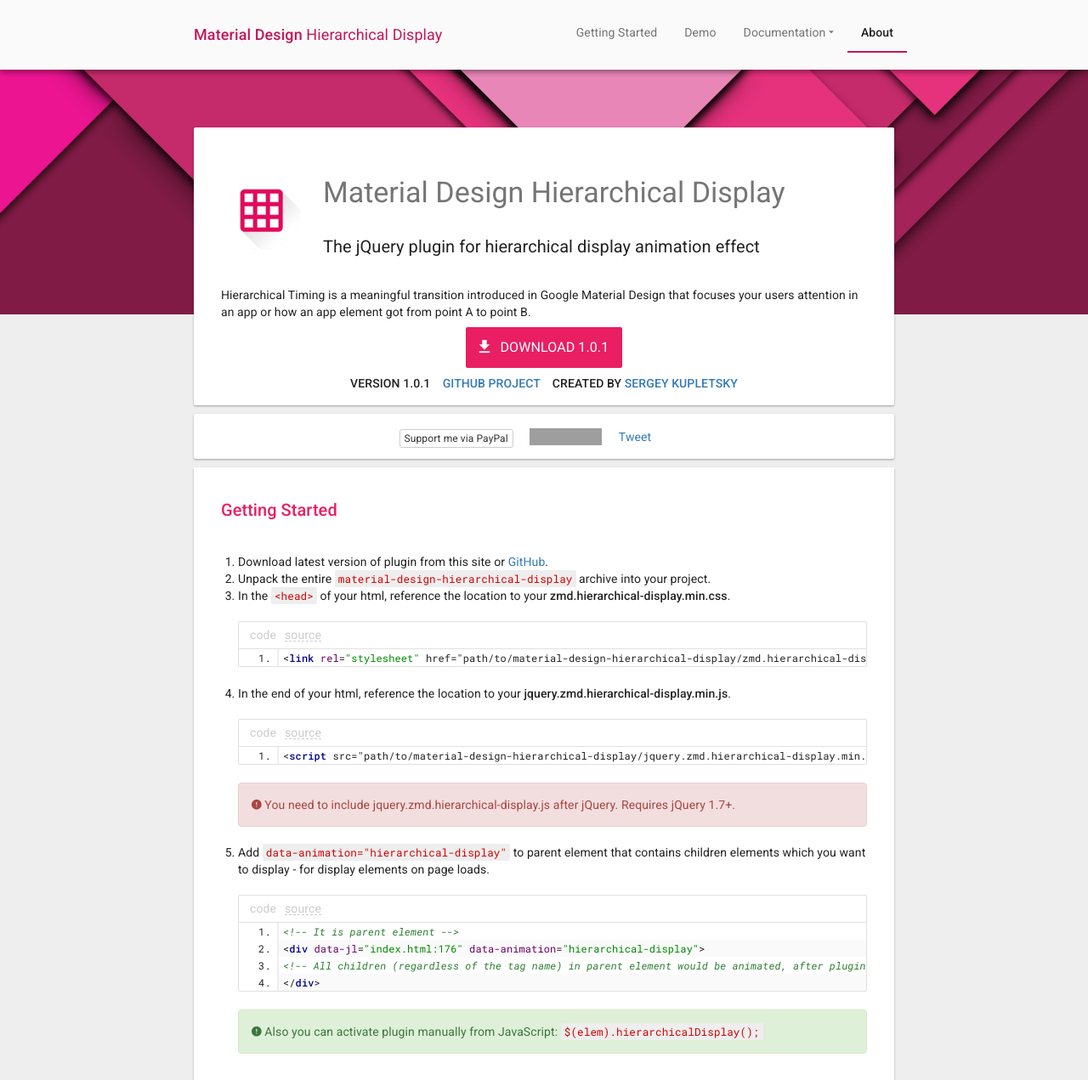
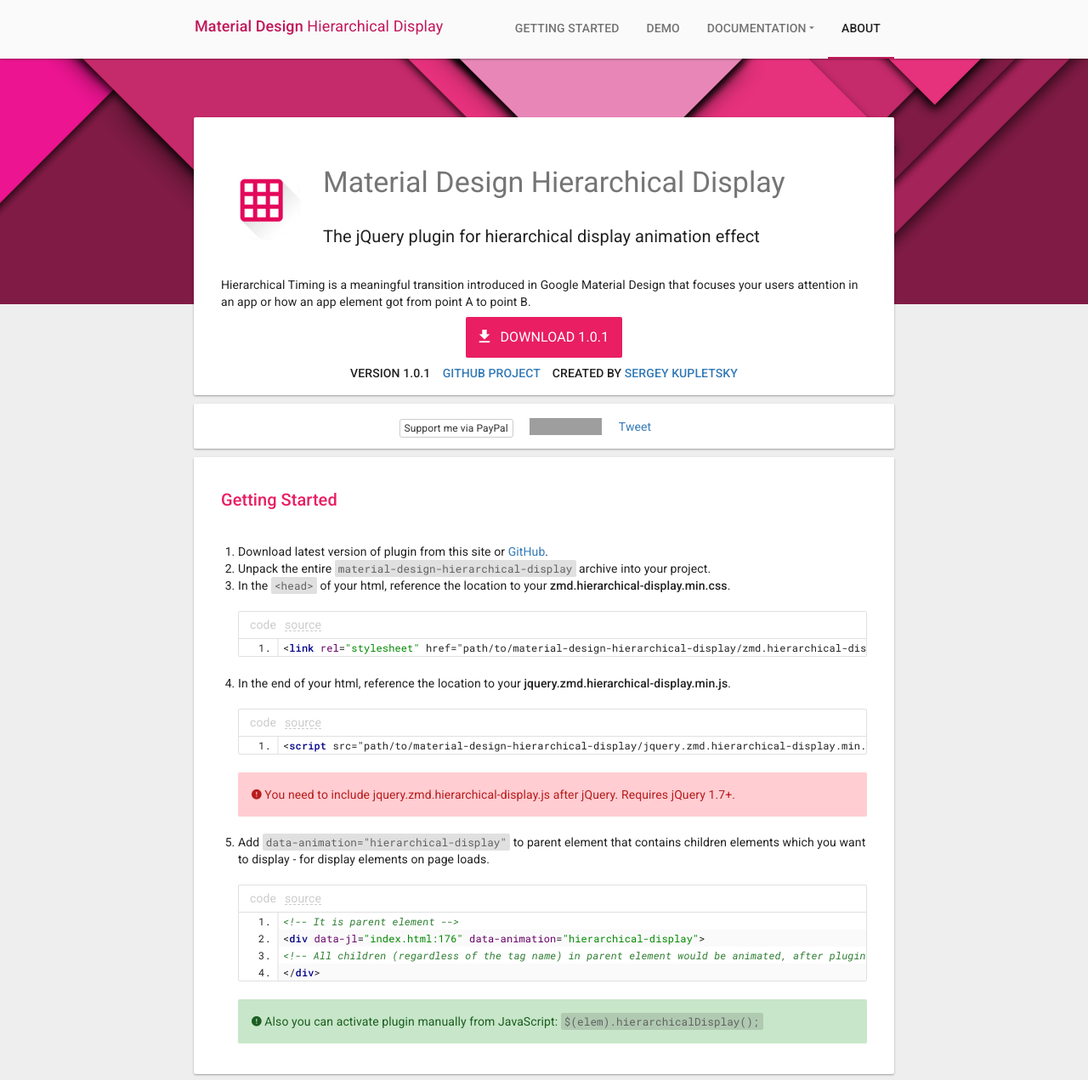
Before and after one commit to zavoloklom/material-design-hierarchical-display, a website: page index.html in a window 1280 px wide. Shown: the top 1271 px of the page at 85% size. Drawn offline with nearby package versions, Linux system fonts and the light colour scheme; grey boxes are pictures that could not be loaded; a script that the page names is missing.

Commit message:
Update styles
Update navbar and <code>

```diff
--- a/less/style.less
+++ b/less/style.less
@@ -1,5 +1,5 @@
 body {
-  padding-top: 80px;
+  padding-top: 68px;
   background-color: @mdc-grey-200;
 }
 
@@ -133,27 +133,30 @@
 /* navbar */
 .navbar {
   position: relative;
-  padding: 16px 0;
+  padding: 0;
   margin: 0;
   border: 0;
   background-color: @mdc-grey-50;
 }
 .navbar-toggle {
   padding: 8px;
-  margin: 7px 24px;
+  margin: 14px 24px;
   border: 0;
   font-size: 21px;
   border-radius: 2px;
 }
 .navbar-fixed-top {
   position: fixed;
-  .shadow-z-2();
+  top: -1px;
+  transform: translate3d(0,0,0);
+  .shadow-z-1();
 }
-.navbar-default .navbar-brand {
-  color: @mdc-pink-700;
-}
-.navbar-default .navbar-brand:hover {
-  color: @mdc-pink-900;
+
+.navbar-brand {
+  height: inherit;
+  padding: 22px 16px;
+  font-size: 18px;
+  line-height: 20px;
 }
 
 .navbar-nav>li>a {
@@ -164,11 +167,28 @@
 
 @media (min-width: @screen-sm-min) {
   .navbar-nav>li>a {
-    padding: 12px 16px;
+    font-size: 14px;
+    font-weight: 500;
+    letter-spacing: .1px;
+    text-transform: uppercase;
+    padding: 24px 16px;
+    border-bottom: 2px solid transparent;
+    line-height: 20px;
   }
   .navbar-nav>.active>a, .navbar-nav>.active>a:hover, .navbar-nav>.active>a:focus {
-    border-bottom: 2px solid transparent;
+
   }
+  .navbar-right {
+    margin-right: 0;
+  }
+}
+
+
+.navbar-default .navbar-brand {
+  color: @mdc-pink-700;
+}
+.navbar-default .navbar-brand:hover {
+  color: @mdc-pink-900;
 }
 .navbar-default .navbar-nav>li>a {
   color: @mdc-black-dark;
@@ -178,7 +198,6 @@
 }
 .navbar-default .navbar-nav>.active>a, .navbar-default .navbar-nav>.active>a:hover, .navbar-default .navbar-nav>.active>a:focus {
   color: @mdc-black-darker;
-  font-weight: 500;
   background-color: transparent;
   border-bottom-color: @mdc-pink-700;
 }
@@ -192,7 +211,7 @@
   display: inline-block;
 }
 .dropdown-menu {
-  top: 0;
+  top: 8px;
   right: 0;
   left: auto;
   min-width: 160px;
@@ -268,8 +287,8 @@
 code {
   padding: 2px 4px;
   font-size: 90%;
-  color: @mdc-red-A700;
-  background-color: @mdc-grey-200;
+  color: @mdc-grey-700;
+  background-color: @mdc-black-lighter;
   border-radius: 2px;
 }
 pre {
@@ -413,8 +432,26 @@
 
 
 /* panel tagline style */
-.panel-tagline {
+.list-subheader {
   margin: 0;
-  padding: 4px 16px;
+  padding: 14px 16px;
   color: @mdc-grey-600;
 }
+
+/* alerts */
+
+.alert {
+  padding: 16px;
+  margin-bottom: 20px;
+  border: none;
+  border-radius: 2px;
+}
+
+.alert-danger {
+  color: @mdc-red-900;
+  background-color: @mdc-red-100;
+}
+.alert-success {
+  color: @mdc-green-900;
+  background-color: @mdc-green-100;
+}
```
Also changed, not shown: css/docs.hierarchical-display.css, css/docs.hierarchical-display.min.css.
